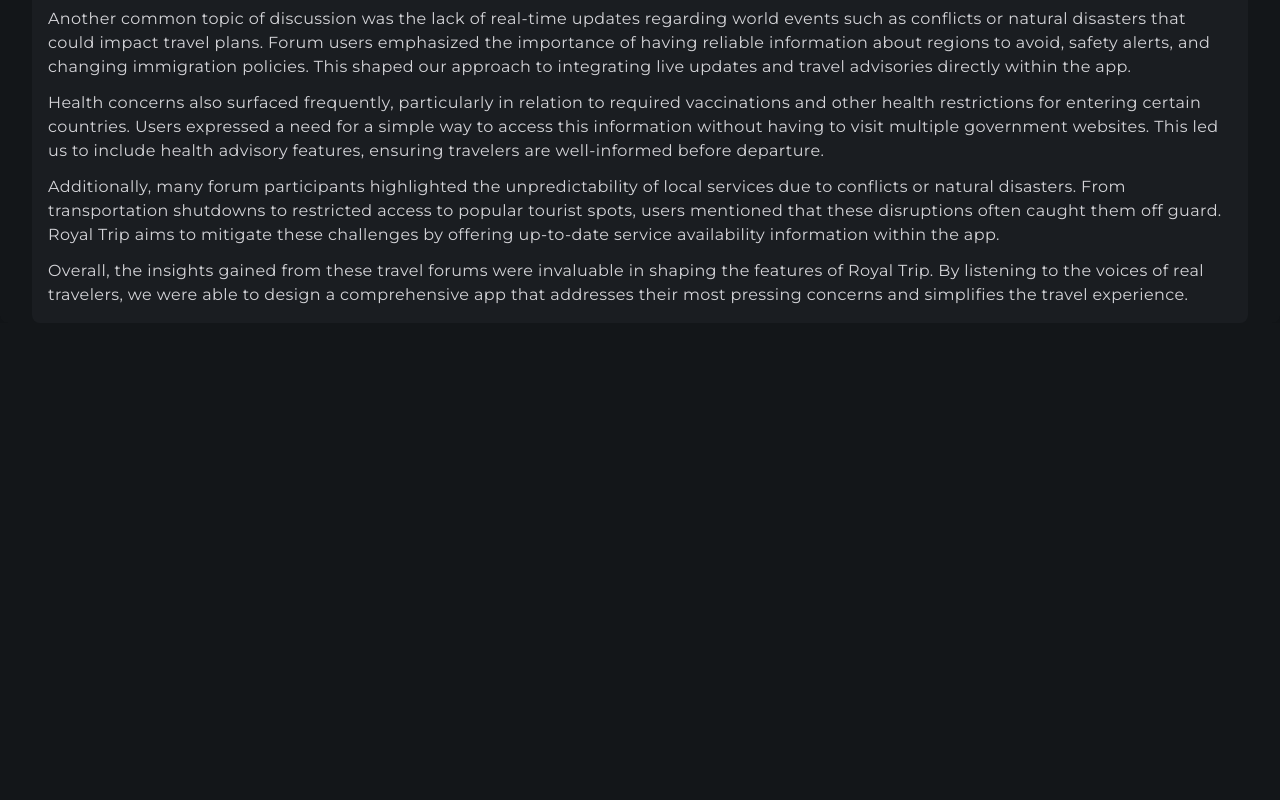
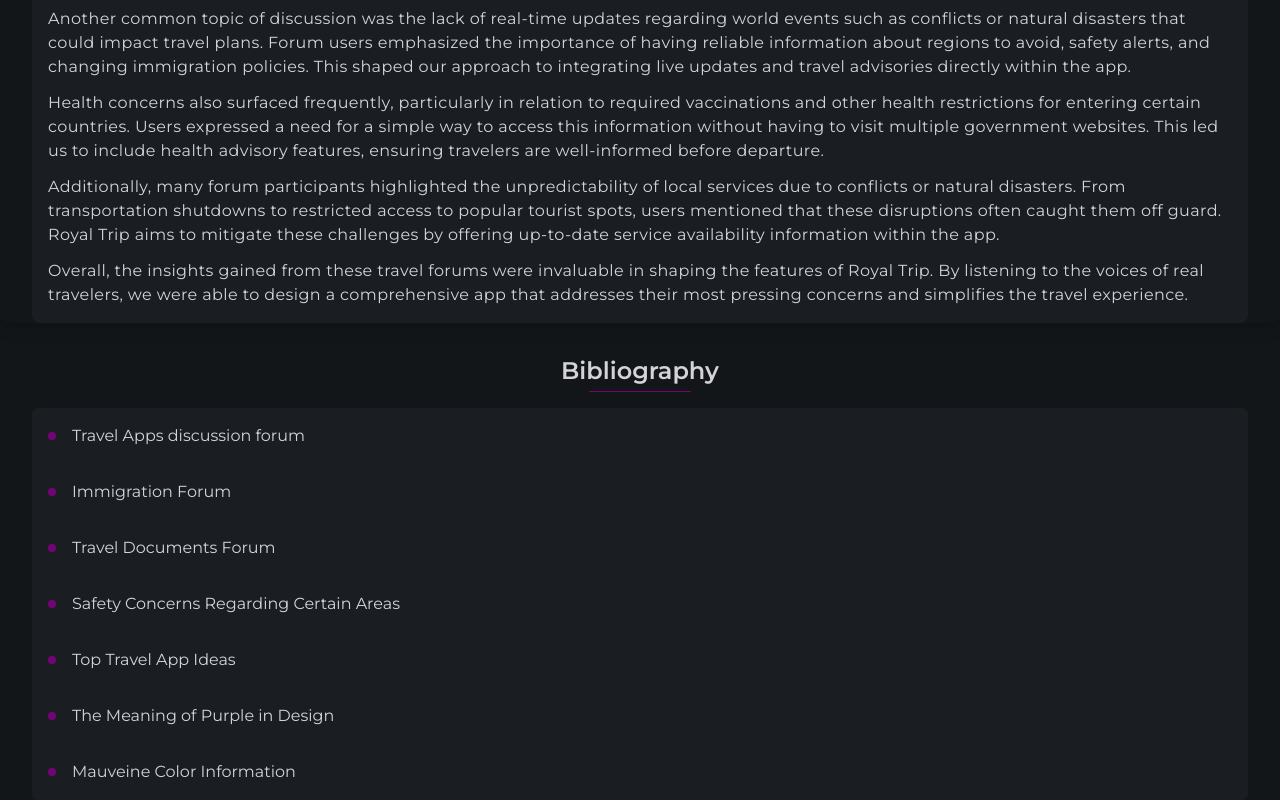
Before and after one commit to jpsampaior/royal-trip, a Next.js app: page / in a window 1280 px wide. Shown: the part 3941-4741 px from the top of the page. Before the commit the page ends 4264 px from the top, so only its background shows below. Built offline with nearby package versions, Linux system fonts and the light colour scheme.

Commit message:
:lipstick: bibliography

```diff
--- a/app/page.tsx
+++ b/app/page.tsx
@@ -1,4 +1,5 @@
 import { AppImages } from "@/components/information/app-images";
+import Bibliography from "@/components/information/bibliography";
 import { ProblemInformation } from "@/components/information/problem-information";
 import { SketchesAndWireframes } from "@/components/information/sketches-wireframes";
 import StyleInformation from "@/components/information/style-information";
@@ -30,6 +31,7 @@ export default function Home() {
         <StyleInformation />
         <AppImages />
         <UserResearch />
+        <Bibliography />
       </main>
     </>
   );
--- /dev/null
+++ b/components/information/bibliography.tsx
@@ -0,0 +1,56 @@
+export default function Bibliography() {
+  const references = [
+    {
+      title: "Travel Apps discussion forum",
+      link: "https://www.tripadvisor.ca/ShowTopic-g1-i49577-k13957653-Travel_apps-The_Layover_Lounge.html",
+    },
+    {
+      title: "Immigration Forum",
+      link: "https://www.tripadvisor.ca/ShowTopic-g147262-i230-k14213794-Immigration_forum-Barbados.html#115996361",
+    },
+    {
+      title: "Travel Documents Forum",
+      link: "https://www.tripadvisor.ca/ShowTopic-g293991-i4477-k14484822-Travel_document-Saudi_Arabia.html#118395287",
+    },
+    {
+      title: "Safety Concerns Regarding Certain Areas",
+      link: "https://www.tripadvisor.ca/ShowTopic-g294232-i525-k14491750-Is_it_safe_to_stay_around_kogoshima_Sakurajima_area-Japan.html#118455415",
+    },
+    {
+      title: "Top Travel App Ideas",
+      link: "https://www.mindinventory.com/blog/top-travel-app-ideas/",
+    },
+    {
+      title: "The Meaning of Purple in Design",
+      link: "https://www.nixsensor.com/blog/color-column-violet/#:~:text=Purple%20combines%20the%20calm%20stability,mystery%2C%20independence%2C%20and%20magic",
+    },
+    {
+      title: "Mauveine Color Information",
+      link: "https://color-name.com/mauveine.color",
+    },
+  ];
+
+  return (
+    <section className="space-y-4 px-8" id="bibliography">
+      <div>
+        <h3 className="text-2xl text-center font-semibold">Bibliography</h3>
+        <hr className="border-primary w-1/12 mx-auto mt-1" />
+      </div>
+      <ul className="bg-dark-400 rounded-md">
+        {references.map((reference, index) => (
+          <li key={index} className="flex items-start gap-4 p-4 rounded-lg">
+            <span className="block w-2 h-2 mt-2 rounded-full bg-primary" />
+            <a
+              href={reference.link}
+              target="_blank"
+              rel="noopener noreferrer"
+              className="hover:text-primary transition-all"
+            >
+              {reference.title}
+            </a>
+          </li>
+        ))}
+      </ul>
+    </section>
+  );
+}
--- a/components/information/user-research.tsx
+++ b/components/information/user-research.tsx
@@ -1,6 +1,6 @@
 export default function UserResearch() {
   return (
-    <section className="space-y-7" id="the-problem">
+    <section className="space-y-7" id="user-research">
       <div>
         <h3 className="text-2xl text-center font-semibold">User Research</h3>
         <hr className="border-primary w-1/12 mx-auto mt-1" />
```
